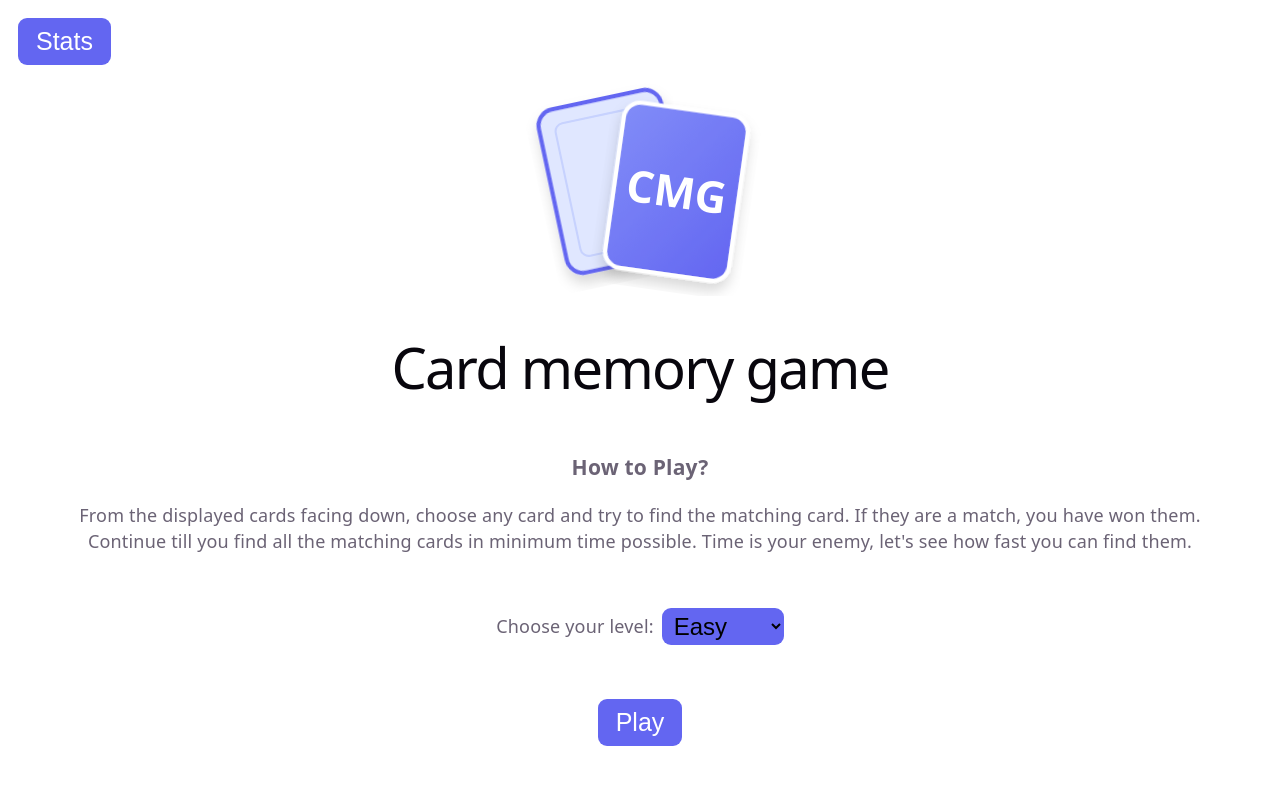
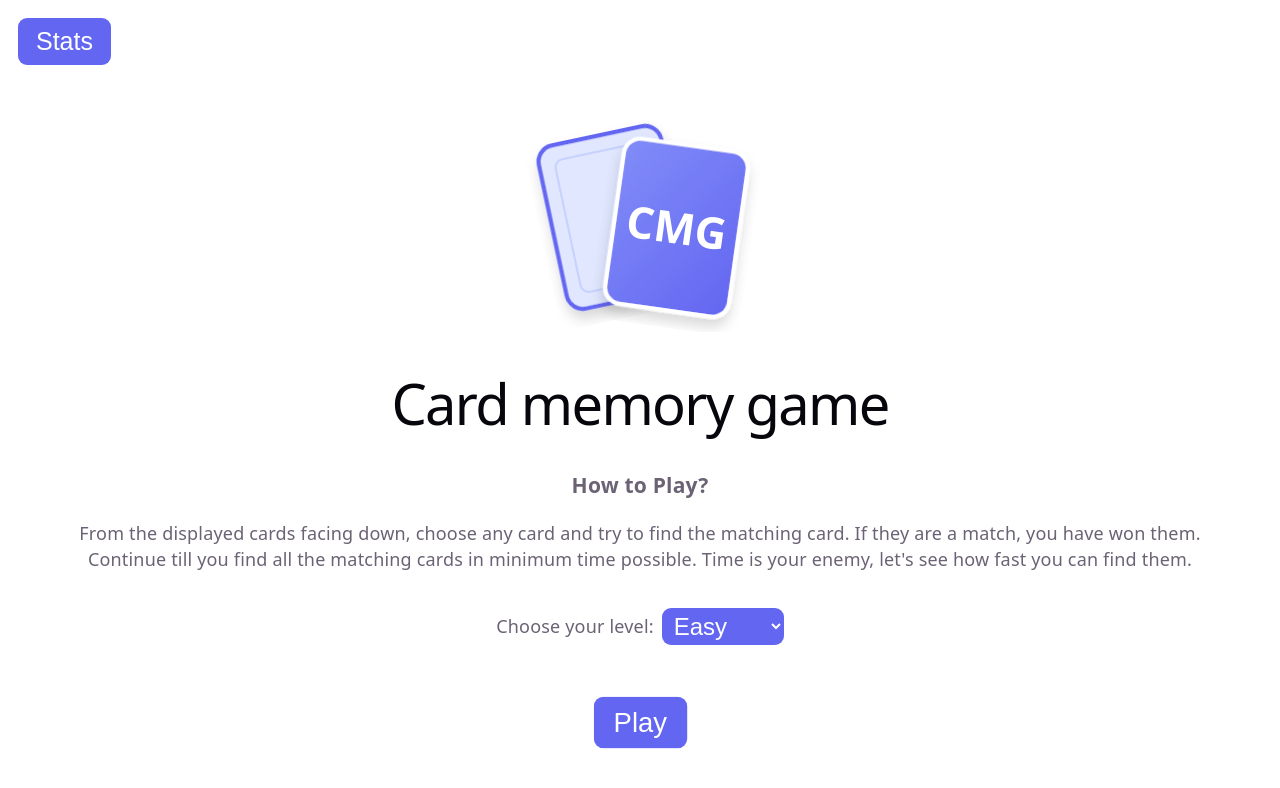
Before and after one commit to Harsh-Khurana/card-memory-game, a React (Vite) app: page / in a window 1280 px wide. Shown: the top 788 px of the page. Built offline with nearby package versions, Linux system fonts and the light colour scheme.

Commit message:
Minor style improvements

```diff
--- a/src/App.css
+++ b/src/App.css
@@ -84,11 +84,7 @@ dialog {
 
 /************************* HOME STYLES **************************/
 #home {
-  margin-top: 2rem;
-
-  @media only screen and (max-width: 380px) {
-    margin-top: 4rem;
-  }
+  margin-top: 4rem;
 
   img {
     max-width: 250px;
@@ -111,11 +107,12 @@ select {
   border-radius: 0.5rem;
   padding: 4px 8px;
   margin-left: 8px;
+  color: white;
   background-color: #6366f1;
 }
 
 #instructions {
-  margin: 3rem 0;
+  margin: 2rem 0;
 }
 
 @keyframes increaseDecrease {
@@ -133,8 +130,7 @@ select {
 
 #play {
   margin-top: 3rem;
-  /* @todo add this animation at last */
-  /* animation: increaseDecrease 1s infinite; */
+  animation: increaseDecrease 1s infinite;
 }
 
 /*************************** GAME STYLES ***************************/
@@ -194,7 +190,6 @@ select {
 
 .flip-card-front {
   background-color: #f4f4f4;
-  color: #333;
   border: 2px solid #6366f1;
   color: #6366f1;
   font-weight: bolder;
@@ -203,10 +198,12 @@ select {
 }
 
 .flip-card-back {
-  /* background-color: #6366f1;  */
   background-image: linear-gradient(to bottom right, #6366f1, #3639e8);
-  color: white;
   border: 2px solid #ffffff;
+
+  h2 {
+    color: white;
+  }
 
   /* THIS FIXES THE MIRRORED TEXT */
   /* It pre-rotates the back face so it faces outward when the parent turns */
--- a/src/components/Card.tsx
+++ b/src/components/Card.tsx
@@ -14,7 +14,11 @@ export default function Card({ show, matched, children, ...props }: CardProps) {
   return (
     <div className="flip-card" {...props}>
       <div className={`flip-card-inner${isFlipped ? " flip-active" : ""}`}>
-        <div className="flip-card-front flex">Flip me!</div>
+        <div className="flip-card-front flex">
+          Flip
+          <br />
+          me!
+        </div>
         <div className="flip-card-back flex">
           <h2>{children}</h2>
         </div>
```
